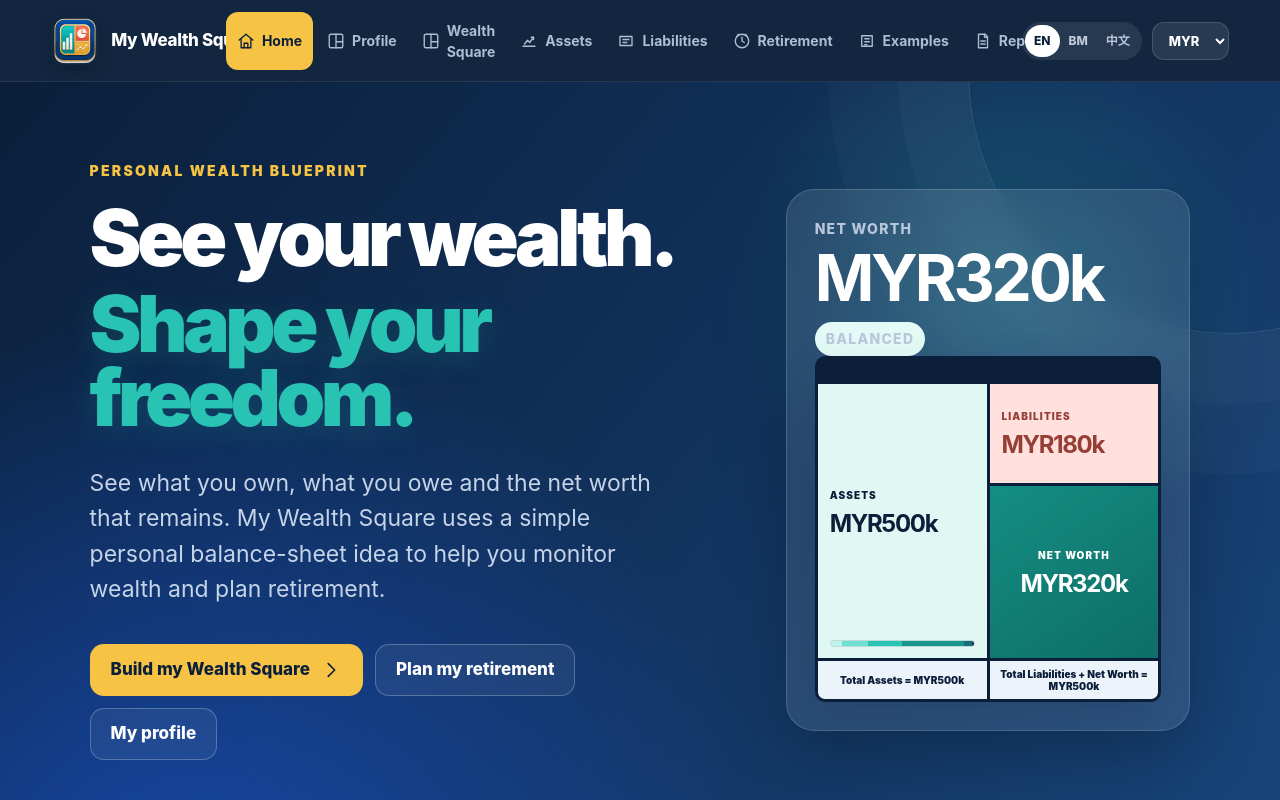
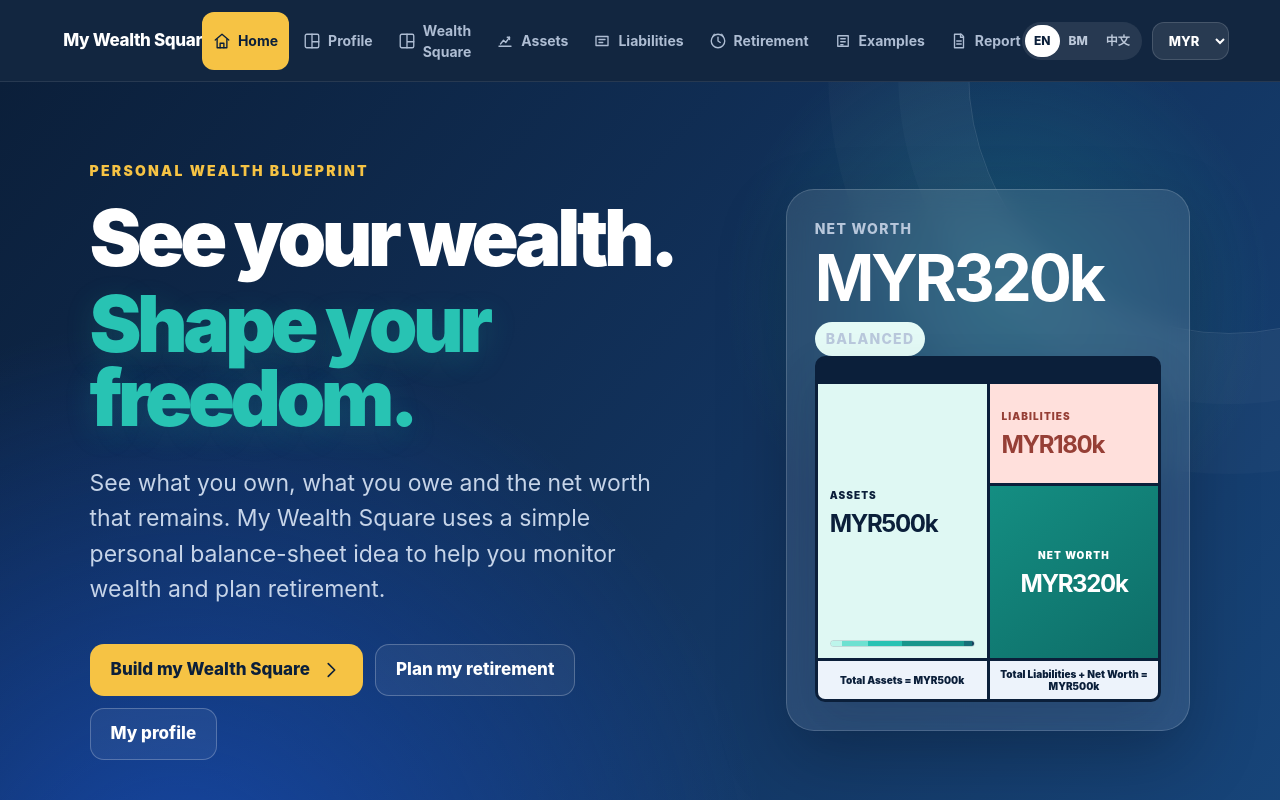
Before and after one commit to lbp1122/balance-sheet-square-v2, a React (Vite) app: page /#/home in a window 1280 px wide. Shown: the top 800 px of the page. Built offline with nearby package versions, Linux system fonts and the light colour scheme.

Commit message:
Use one built-in My Wealth square mark throughout app

```diff
--- a/src/App.jsx
+++ b/src/App.jsx
@@ -22,6 +22,23 @@ function ageFromBirthDate(value) {
     (today.getMonth() === birth.getMonth() && today.getDate() < birth.getDate());
   if (beforeBirthday) age -= 1;
   return age >= 0 && age <= 120 ? age : null;
+}
+
+
+function BrandMark({ className = "" }) {
+  return (
+    <svg className={`brand-mark ${className}`.trim()} viewBox="0 0 108 108" aria-hidden="true">
+      <rect x="2" y="2" width="104" height="104" rx="24" fill="#246FFC"/>
+      <rect x="20" y="20" width="68" height="68" rx="11" fill="#FFE36B" stroke="#062B68" strokeWidth="4"/>
+      <path fill="#FFF0A0" d="M37 33H53V75H37C34.2 75 32 72.8 32 70V38C32 35.2 34.2 33 37 33Z"/>
+      <path fill="#45DCC9" d="M56 33H71C73.8 33 76 35.2 76 38V53H56Z"/>
+      <path fill="#1855D6" d="M56 56H76V70C76 72.8 73.8 75 71 75H56Z"/>
+      <path d="M38 31H70C74.4 31 78 34.6 78 39V69C78 73.4 74.4 77 70 77H38C33.6 77 30 73.4 30 69V39C30 34.6 33.6 31 38 31Z" fill="none" stroke="#062B68" strokeWidth="4" strokeLinejoin="round"/>
+      <path d="M54 31V77M54 54H78" fill="none" stroke="#062B68" strokeWidth="4"/>
+      <circle cx="44" cy="45" r="5" fill="#062B68"/>
+      <path d="M39 63H49" fill="none" stroke="#062B68" strokeWidth="4" strokeLinecap="round"/>
+    </svg>
+  );
 }
 
 function Icon({ name }) {
@@ -1059,7 +1076,7 @@ export default function App() {
       <PageHeader eyebrow="07" title={t.reportTitle} hint={t.reportHint} status={<StatusPill tone="teal"><Icon name="lock"/>{t.local}</StatusPill>}/>
       <div className="report-layout">
         <div className="report-preview">
-          <div className="report-preview-head"><img src="./app-icon-192.png" alt=""/><div><span>{t.brand}</span><h2>{profile.name ? `${profile.name} : ${t.wealthTitle}` : t.wealthTitle}</h2><small>{t.age}: ${calculatedAge ?? "—"} · ${t.professionLabel}: ${profile.profession || "—"}<br/>{t.asAt} ${new Date().toLocaleDateString(language === "en" ? "en-GB" : language === "ms" ? "ms-MY" : "zh-CN")}</small></div></div>
+          <div className="report-preview-head"><BrandMark/><div><span>{t.brand}</span><h2>{profile.name ? `${profile.name} : ${t.wealthTitle}` : t.wealthTitle}</h2><small>{t.age}: ${calculatedAge ?? "—"} · ${t.professionLabel}: ${profile.profession || "—"}<br/>{t.asAt} ${new Date().toLocaleDateString(language === "en" ? "en-GB" : language === "ms" ? "ms-MY" : "zh-CN")}</small></div></div>
           <div className="report-summary"><Stat label={t.totalAssets} value={amount(balance.assets, currency, true)} tone="teal"/><Stat label={t.liabilities} value={amount(balance.liabilities, currency, true)} tone={debtTone}/><Stat label={t.netWorth} value={amount(balance.equity, currency, true)} tone={balance.equity >= 0 ? "blue" : "red"}/></div>
           <div className="report-ratios">
             <Stat label={t.equity} value={amount(balance.equity, currency, true)} note={equityComment} tone={balance.equity >= 0 ? "teal" : "red"}/>
@@ -1105,7 +1122,7 @@ export default function App() {
     <div className="app-shell">
       <header className="app-header">
         <button className="brand-button" type="button" onClick={() => navigate("home")} aria-label={t.brand}>
-          <img src="./app-icon-192.png" alt=""/><span>{t.brand}</span>
+          <BrandMark/><span>{t.brand}</span>
         </button>
         <nav className="desktop-nav" aria-label="Primary navigation">
           {desktopNav.map(([target, label]) => <NavButton key={target} page={target} current={page} label={label} onNavigate={navigate}/>) }
```
